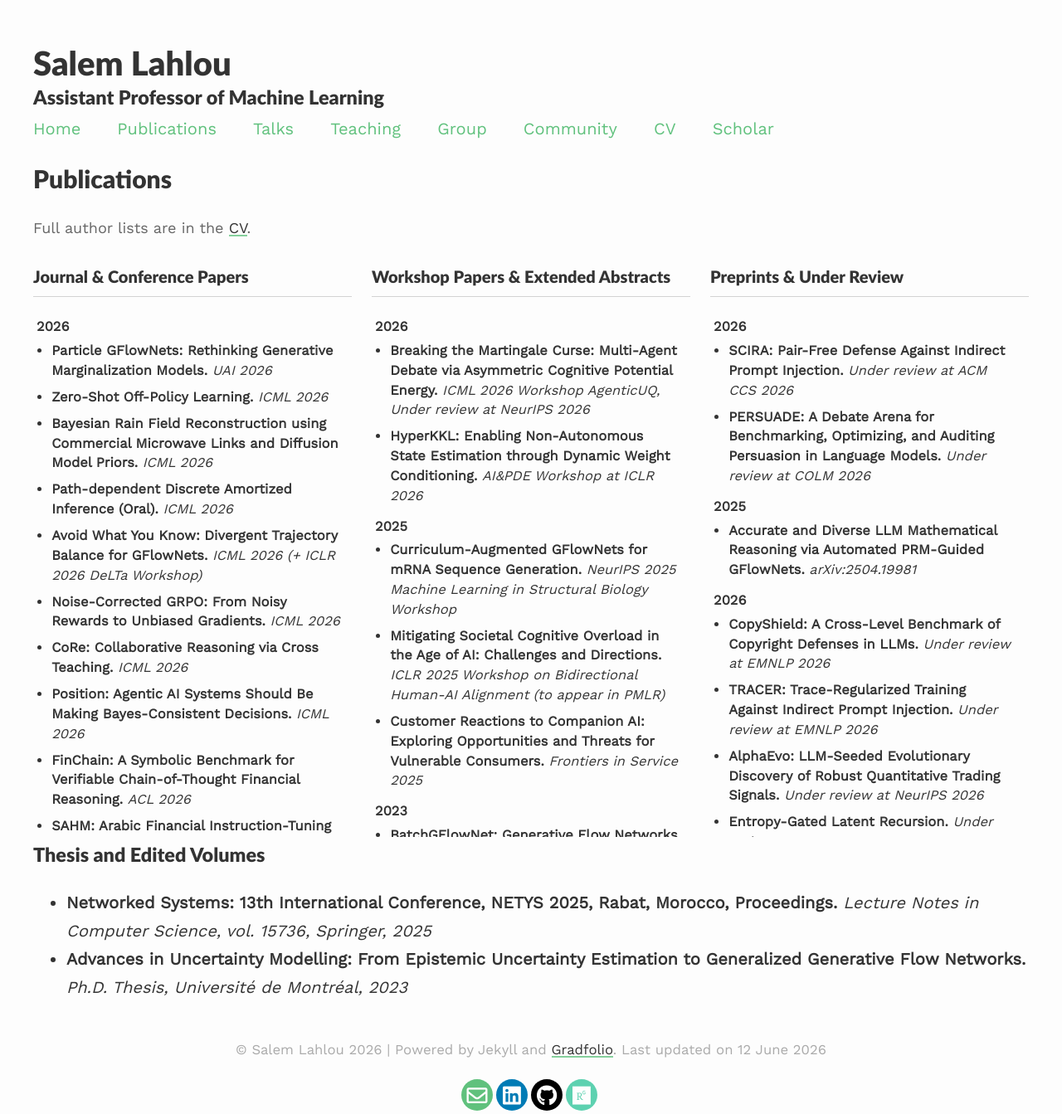
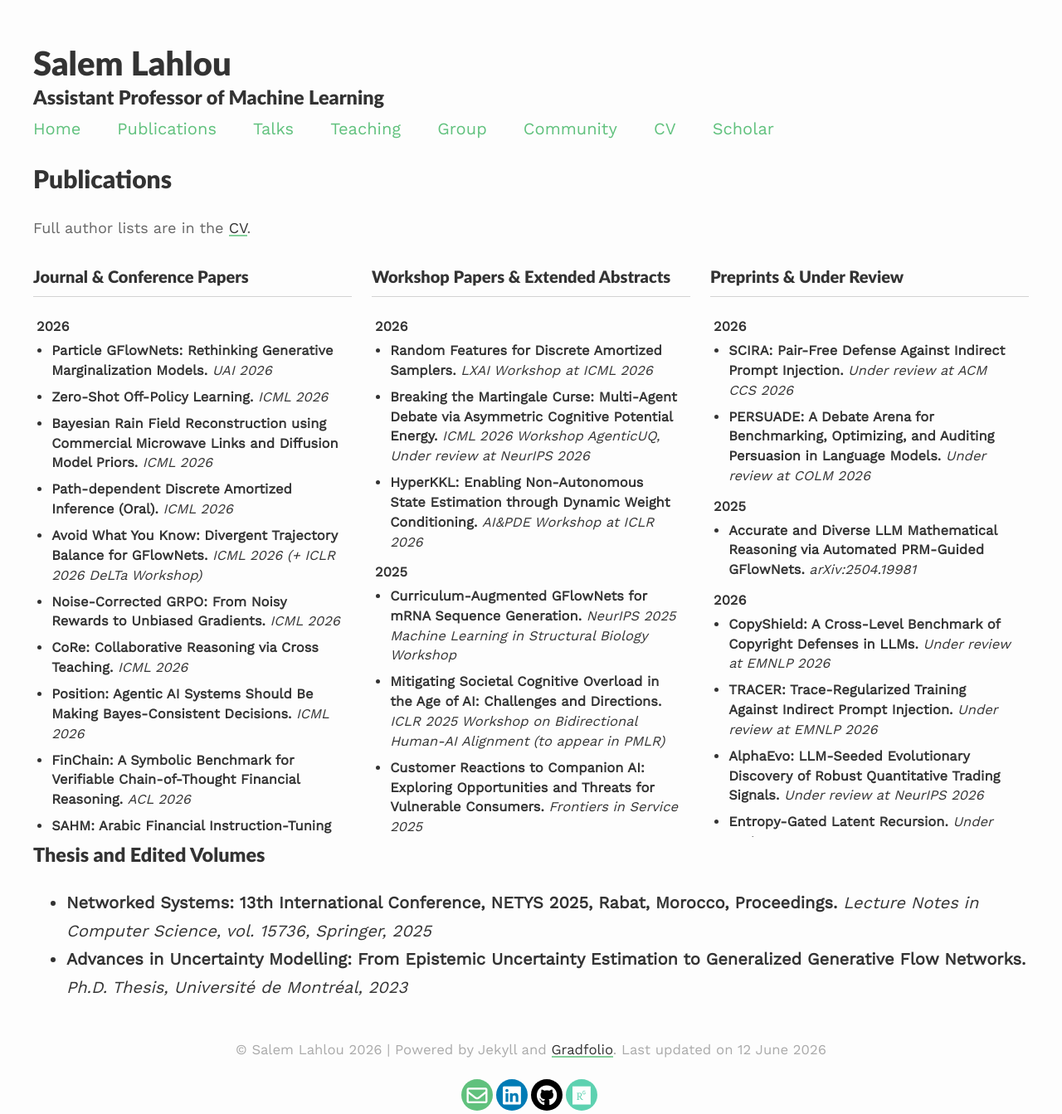
Before and after one commit to saleml/saleml.github.io, a Jekyll site: the page built from _pages/publications.md, in a window 1280 px wide. Shown: the whole page at 83% size. Built offline with Jekyll 4.4.1, drawn with Linux system fonts in a browser that asks for light colours; nearby versions of some CDN libraries.

Commit message:
Auto-sync from CV repo (84a64f7)

```diff
--- a/_pages/publications.md
+++ b/_pages/publications.md
@@ -66,6 +66,7 @@ Full author lists are in the <a href="{{site.baseurl}}/assets/files/CV.pdf" targ
 <div class="publications-scroll">
 <p class="pub-year">2026</p>
 <ul>
+<li><strong>Random Features for Discrete Amortized Samplers.</strong> <em>LXAI Workshop at ICML 2026</em></li>
 <li><strong>Breaking the Martingale Curse: Multi-Agent Debate via Asymmetric Cognitive Potential Energy.</strong> <em>ICML 2026 Workshop AgenticUQ, Under review at NeurIPS 2026</em></li>
 <li><strong>HyperKKL: Enabling Non-Autonomous State Estimation through Dynamic Weight Conditioning.</strong> <em>AI&PDE Workshop at ICLR 2026</em></li>
 </ul>
```
Also changed, not shown: 1 other file.
